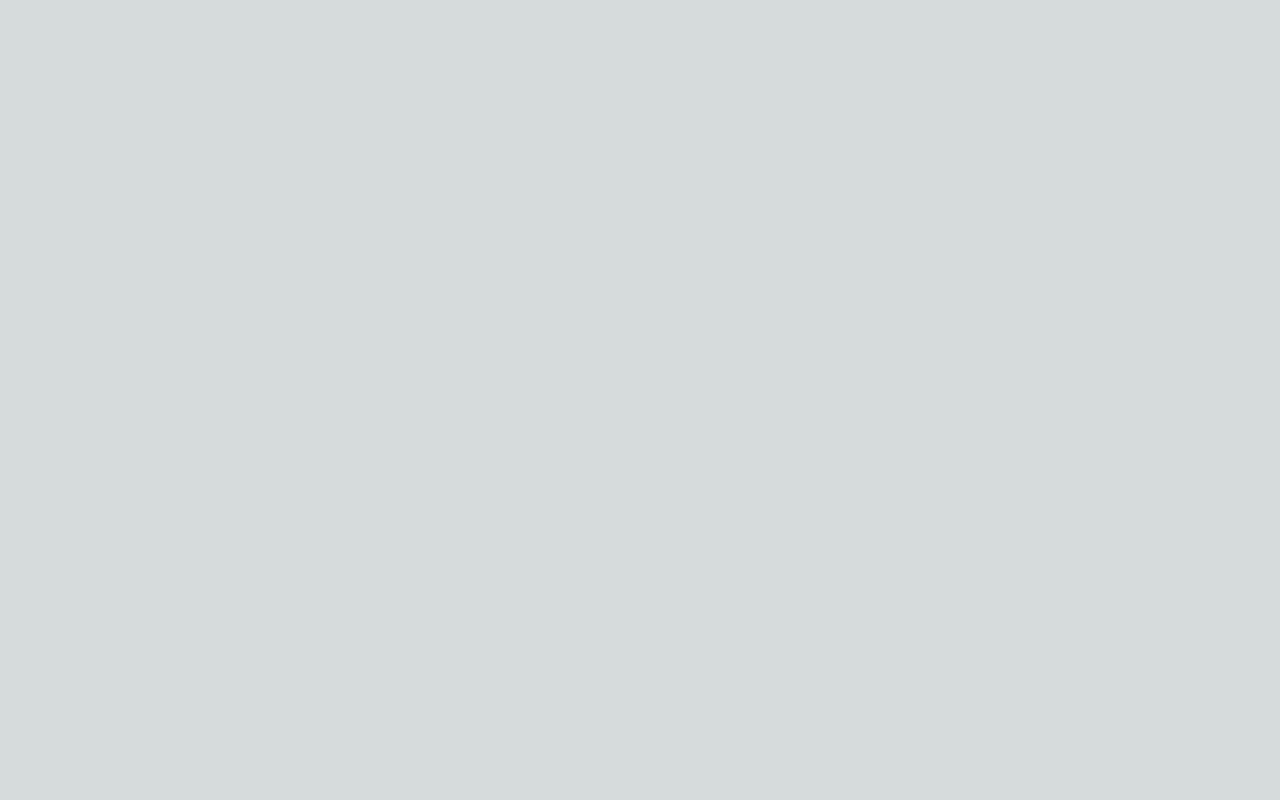
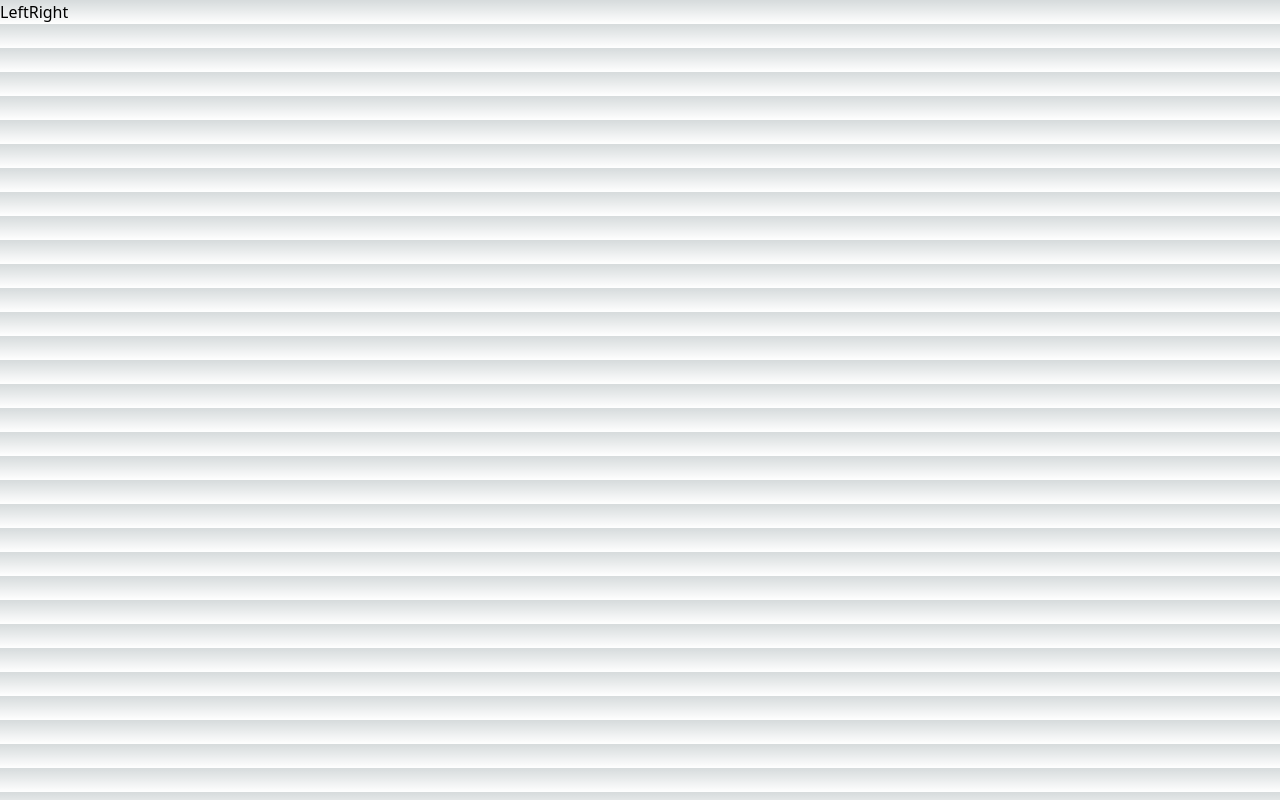
Before and after one commit to negarlatifian/degrowth, a Next.js app: page / in a window 1280 px wide. Built offline with nearby package versions, Linux system fonts and the light colour scheme.

Commit message:
added right and left components

```diff
--- a/app/page.tsx
+++ b/app/page.tsx
@@ -1,5 +1,13 @@
+import Left from '@/components/Left';
+import Hero from '@/components/Left';
+import Right from '@/components/Right';
 import Image from 'next/image';
 
 export default function Home() {
-  return <main className=''></main>;
+  return (
+    <main className='flex flex-row'>
+      <Left />
+      <Right />
+    </main>
+  );
 }
--- /dev/null
+++ b/components/Left.tsx
@@ -0,0 +1,7 @@
+import React from 'react';
+
+const Left = () => {
+  return <div>Left</div>;
+};
+
+export default Left;
--- /dev/null
+++ b/components/Right.tsx
@@ -0,0 +1,7 @@
+import React from 'react';
+
+const Right = () => {
+  return <div>Right</div>;
+};
+
+export default Right;
```
